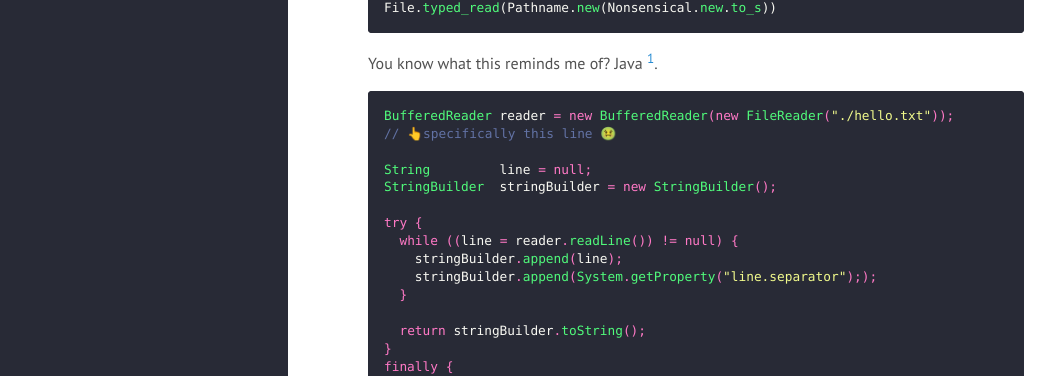
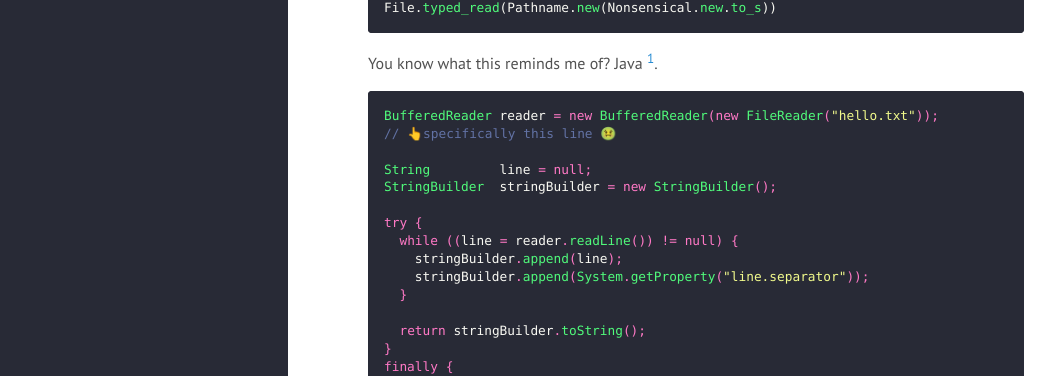
Before and after one commit to gkemmey/gray_matter, a Jekyll site: the page built from _posts/2019-04-19-dynamic-typing-flexibility-file-read.md, in a window 1280 px wide and 900 px high, scrolled down 966 px. Shown: the part 152-528 px from the top of the window, without its empty margins (0-1055 px from the left). Built offline with Jekyll 4.4.1, drawn with Linux system fonts in a browser that asks for light colours; comment, search, counter and statistics services are not loaded.

````diff
--- a/_posts/2019-04-19-dynamic-typing-flexibility-file-read.md
+++ b/_posts/2019-04-19-dynamic-typing-flexibility-file-read.md
@@ -59,7 +59,7 @@ File.typed_read(Pathname.new(Nonsensical.new.to_s))
 You know what this reminds me of? Java [^1].
 
 ```java
-BufferedReader reader = new BufferedReader(new FileReader("./hello.txt"));
+BufferedReader reader = new BufferedReader(new FileReader("hello.txt"));
 // 👆specifically this line 🤢
 
 String         line = null;
@@ -68,7 +68,7 @@ StringBuilder  stringBuilder = new StringBuilder();
 try {
   while ((line = reader.readLine()) != null) {
     stringBuilder.append(line);
-    stringBuilder.append(System.getProperty("line.separator"););
+    stringBuilder.append(System.getProperty("line.separator"));
   }
 
   return stringBuilder.toString();
````
